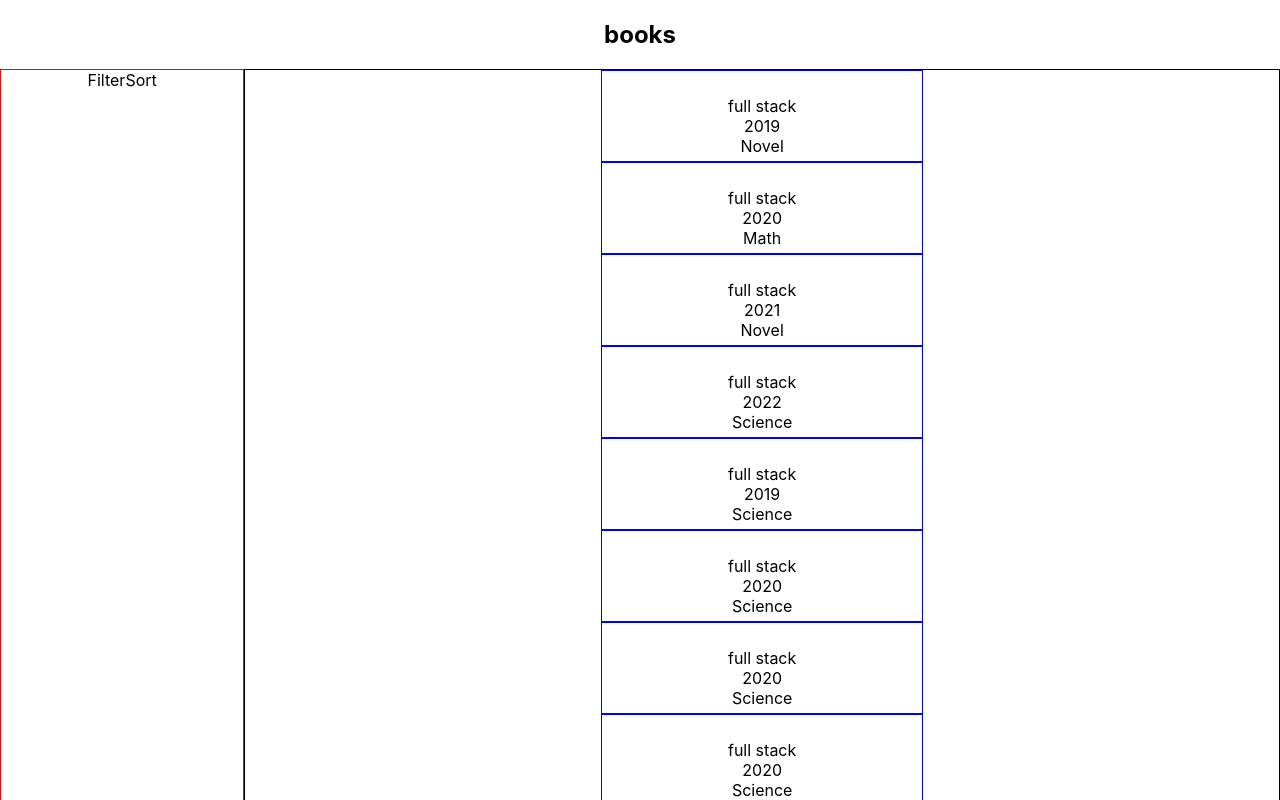
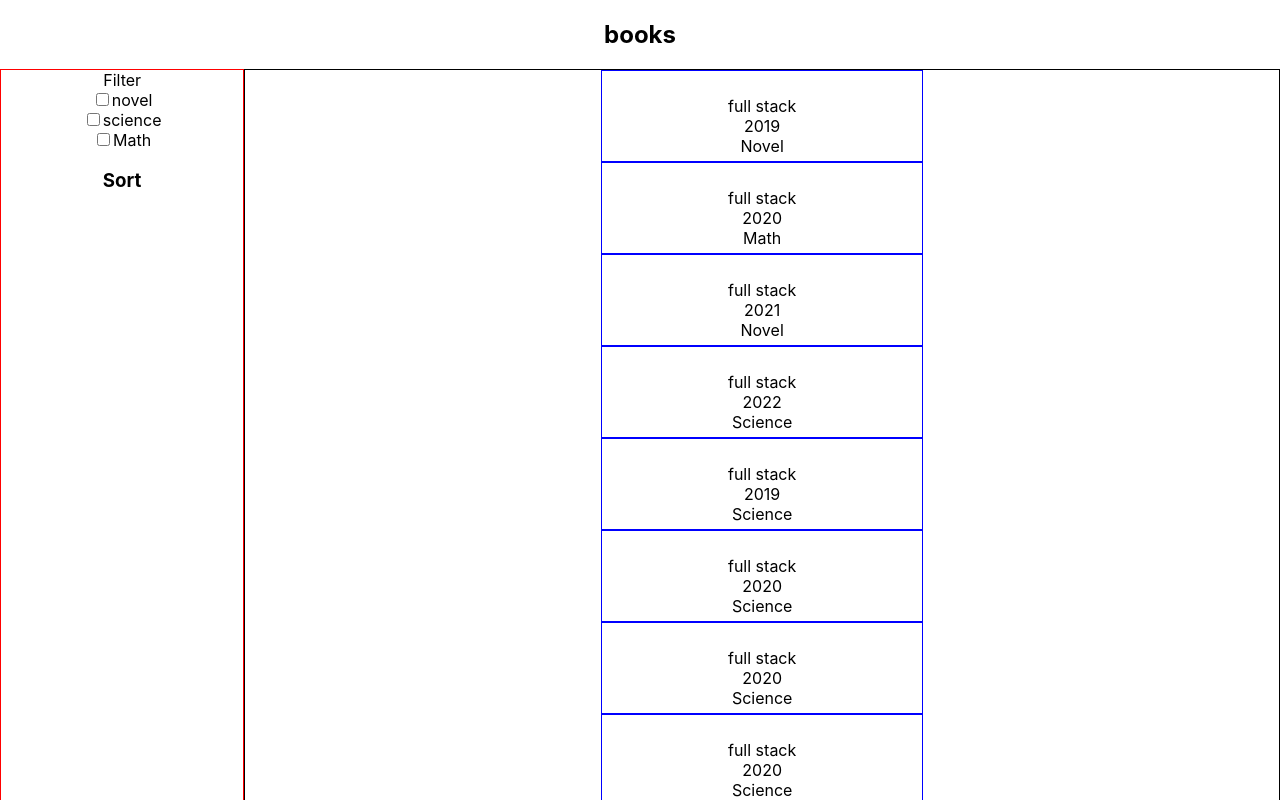
Before and after one commit to paragpatil187/bookmanagement, a React (Create React App) app: page / in a window 1280 px wide. Shown: the top 800 px of the page. Built offline with nearby package versions, Linux system fonts and the light colour scheme; data requests are answered from the project's data file.

Commit message:
update filtersort

```diff
--- a/src/Components/FilterSort.jsx
+++ b/src/Components/FilterSort.jsx
@@ -1,8 +1,33 @@
 import React from 'react'
+import { useState } from 'react'
 
 const FilterSort = () => {
+  const [category, setCategory] = useState([])
+  const handleCheckbox=(e)=>{
+    const option = e.target.value
+
+  }
   return (
-    <div>FilterSort</div>
+    <>
+      <div>Filter</div>
+      <div>
+        <input type="checkbox"  onChange={handleCheckbox} value="Novel" checked={category.includes("Novel")}></input>
+        <label>novel</label>
+
+      </div>
+      <div>
+        <input type="checkbox"
+        onChange={handleCheckbox} value="Science" checked={category.includes("Science")}></input>
+        <label>science</label>
+
+      </div>
+      <div>
+        <input type="checkbox"  onChange={handleCheckbox} value="Math" checked={category.includes("Math")}></input>
+        <label>Math</label>
+
+      </div>
+      <h3>Sort</h3>
+    </>
   )
 }
 
```
